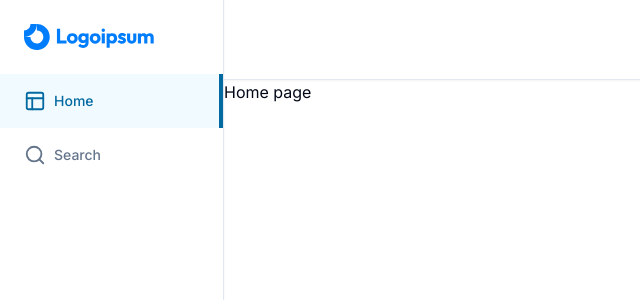
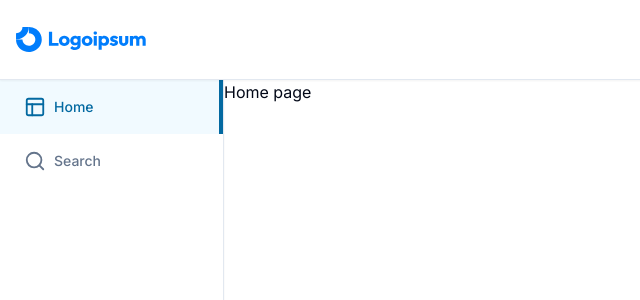
Before and after one commit to troypoulter/fuelpulse, a Next.js app: page / in a window 1280 px wide. Shown: the top 300 px of the page, without its empty margins (0-640 px from the left). Built offline with nearby package versions, Linux system fonts and the light colour scheme.

Commit message:
feat: move logo to top navbar and centre it when on mobile

```diff
--- a/app/_components/logo.tsx
+++ b/app/_components/logo.tsx
@@ -1,12 +1,17 @@
 import Image from "next/image"
+import Link from "next/link"
 
 export const Logo = () => {
     return (
+        <Link href="/">
+            <div className="hover:opacity-75 transition-opacity">
                 <Image
                     src="/logo.svg"
                     alt="logo"
                     width={130}
                     height={130}
                 />
+            </div>
+        </Link>
     )
 }
--- a/app/_components/mobile-sidebar.tsx
+++ b/app/_components/mobile-sidebar.tsx
@@ -5,7 +5,6 @@ import {
     SheetTrigger
 } from "@/components/ui/sheet"
 import { Sidebar } from "./sidebar"
-import { Logo } from "./logo"
 
 export const MobileSidebar = () => {
     return (
--- a/app/_components/navbar.tsx
+++ b/app/_components/navbar.tsx
@@ -1,9 +1,13 @@
+import { Logo } from './logo';
 import { MobileSidebar } from './mobile-sidebar';
 
 export const Navbar = () => {
     return (
-        <div className="p-4 border-b h-full flex items-center bg-white shadow-sm">
+        <div className="p-4 gap-x-4 h-full flex items-center bg-white border-b shadow-sm">
             <MobileSidebar />
+            <div className="absolute left-1/2 transform -translate-x-1/2 md:static md:transform-none">
+                <Logo />
+            </div>
         </div>
     )
 }
--- a/app/_components/sidebar.tsx
+++ b/app/_components/sidebar.tsx
@@ -4,9 +4,6 @@ import { SidebarRoutes } from "./sidebar-routes"
 export const Sidebar = () => {
     return (
         <div className="h-full border-r flex flex-col overflow-y-auto bg-white shadow-sm">
-            <div className="p-6">
-                <Logo />
-            </div>
             <div className="flex flex-col w-full">
                 <SidebarRoutes />
             </div>
--- a/app/layout.tsx
+++ b/app/layout.tsx
@@ -20,10 +20,10 @@ export default function RootLayout({
     <html lang="en">
       <body className={inter.className}>
         <div className='h-full'>
-          <div className="h-[80px] md:pl-56 fixed inset-y-0 w-full z-50">
+          <div className="h-[80px] fixed inset-y-0 w-full z-[49]">
             <Navbar />
           </div>
-          <div className='hidden md:flex h-full w-56 flex-col fixed inset-y-0 z-50'>
+          <div className='hidden md:flex pt-[80px] h-full w-56 flex-col fixed inset-y-0 z-[48]'>
             <Sidebar />
           </div>
           <main className="md:pl-56 pt-[80px] h-full">
```
Lines whose indentation alone changed are shown as unchanged.
